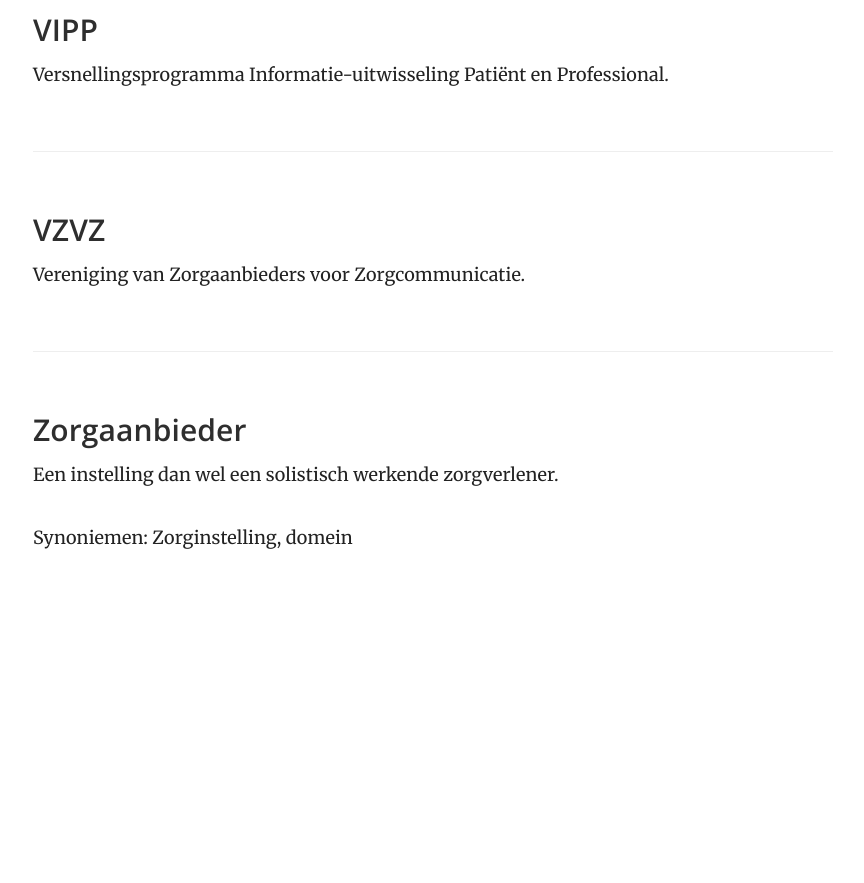
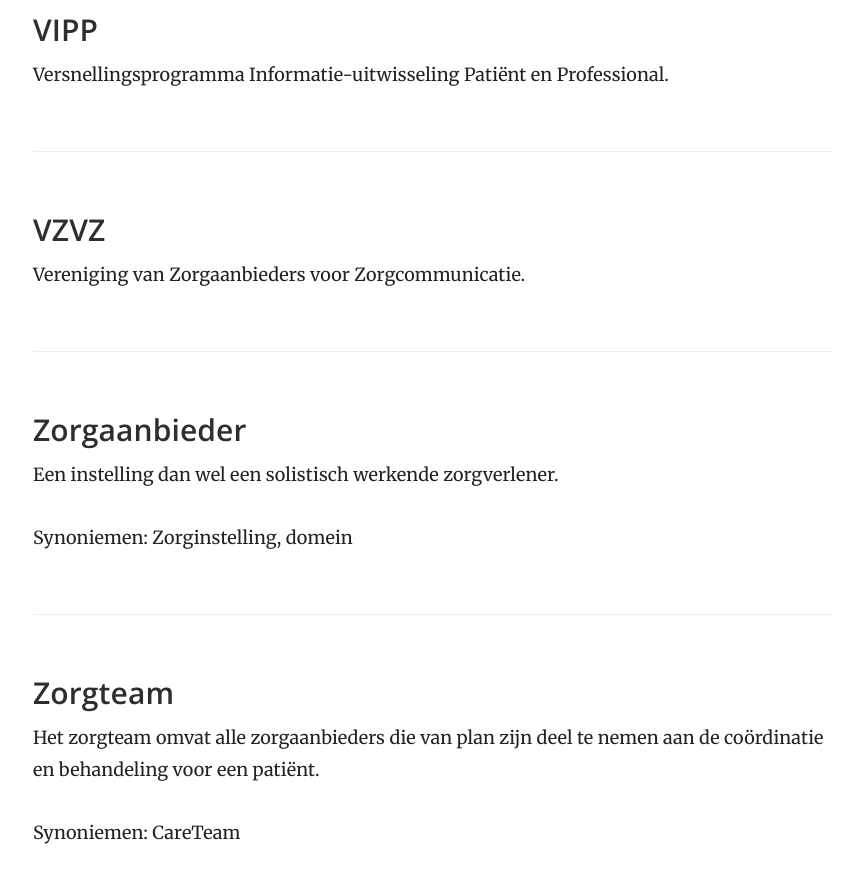
Before and after one commit to Koppeltaal/Koppeltaal-Documentation, a Jekyll site: the page built from woordenlijst.md, in a window 1280 px wide and 900 px high, scrolled down 8341 px. Shown: the top 883 px of the window, without its empty margins (357-1221 px from the left). Built offline with Jekyll 4.4.1, drawn with Linux system fonts in a browser that asks for light colours; before the commit the page ends 8946 px from its top, so only the background shows below that.

Commit message:
GitBook: [master] one page modified

```diff
--- a/woordenlijst.md
+++ b/woordenlijst.md
@@ -165,3 +165,9 @@ Vereniging van Zorgaanbieders voor Zorgcommunicatie.
 Een instelling dan wel een solistisch werkende zorgverlener.
 
 Synoniemen: Zorginstelling, domein
+
+### Zorgteam
+
+Het zorgteam omvat alle zorgaanbieders die van plan zijn deel te nemen aan de coördinatie en behandeling voor een patiënt.
+
+Synoniemen: CareTeam
```
